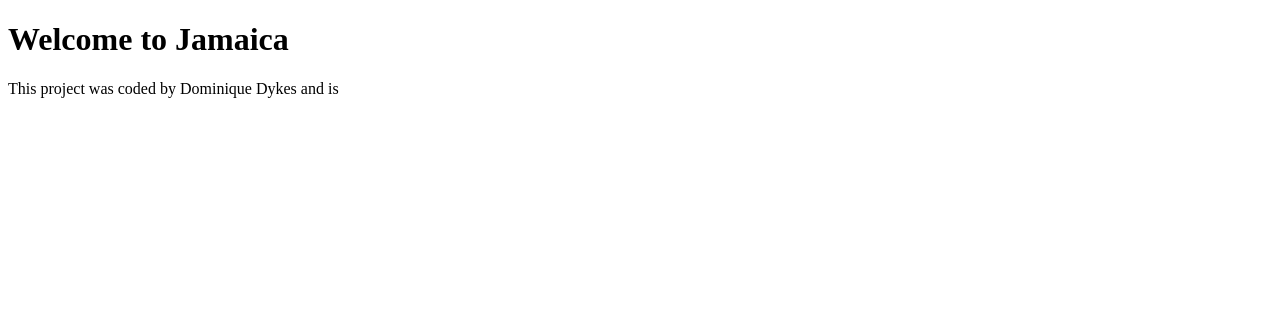
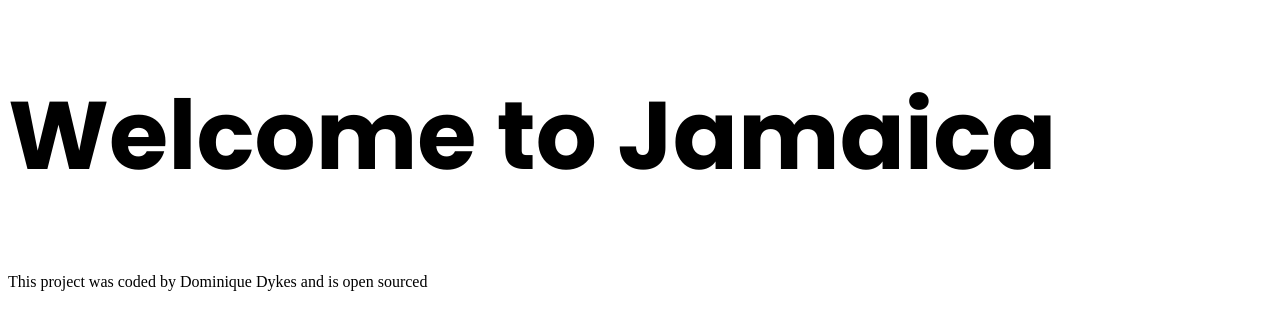
Before and after one commit to DominiqueDykes/travel-project, a plain HTML site: page index.html in a window 1280 px wide. Drawn offline with Linux system fonts and the light colour scheme.

```diff
--- a/index.html
+++ b/index.html
@@ -4,12 +4,22 @@
     <meta charset="UTF-8" />
     <meta http-equiv="X-UA-Compatible" content="IE=edge" />
     <meta name="viewport" content="width=device-width, initial-scale=1.0" />
+    <link rel="preconnect" href="https://fonts.googleapis.com" />
+    <link rel="preconnect" href="https://fonts.gstatic.com" crossorigin />
+    <link
+      href="https://fonts.googleapis.com/css2?family=Poppins:ital,wght@0,100;0,200;0,300;0,400;0,500;0,600;0,700;0,800;0,900;1,100;1,200;1,300;1,400;1,500;1,600;1,700;1,800;1,900&display=swap"
+      rel="stylesheet"
+    />
     <link rel="stylesheet" href="src/style.css" />
     <title>Welcome to Jamaica</title>
   </head>
   <body>
     <h1>Welcome to Jamaica</h1>
 
-    <footer>This project was coded by Dominique Dykes and is</footer>
+    <footer>
+      This project was coded by Dominique Dykes and is
+      <a href="https://github.com/DominiqueDykes/travel-project"></a> open
+      sourced
+    </footer>
   </body>
 </html>
--- a/src/style.css
+++ b/src/style.css
@@ -0,0 +1,7 @@
+h1 {
+  font-family: "Poppins", sans-serif;
+  font-style: normal;
+  font-weight: 700;
+  font-size: 96px;
+  line-height: 144px;
+}
```
Also changed, not shown: 6 other files.
